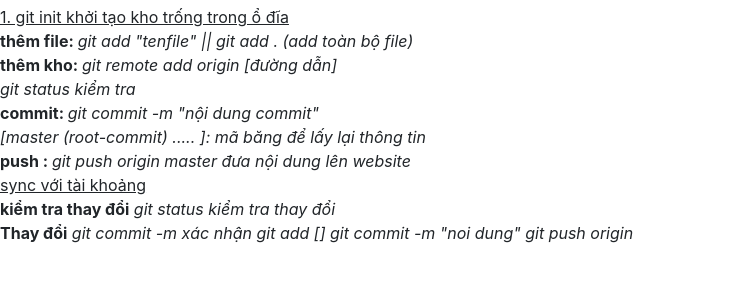
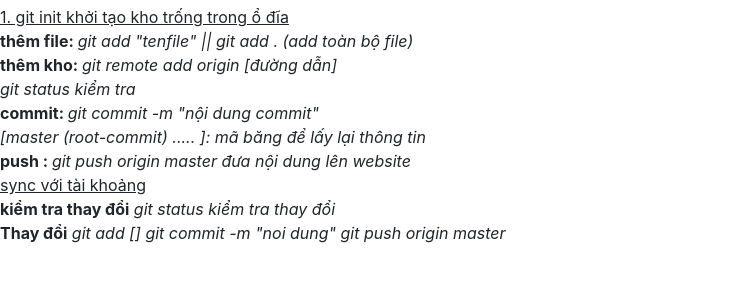
Before and after one commit to chungvux01/chungvux01.github.io, a plain HTML site: page index.html in a window 1280 px wide. Shown: the part 193-474 px from the top of the page, without its empty margins (0-740 px from the left). Drawn offline with Linux system fonts and the light colour scheme.

Commit message:
changefile

```diff
--- a/index.html
+++ b/index.html
@@ -48,10 +48,9 @@
 		</li>
 		<li>
 			<b>Thay đổi</b>
-			<i>git commit -m  xác nhận</i>
 			<i>git add []   </i>
 			<i>git commit -m "noi dung"   </i>
-			<i>git push origin </i>
+			<i>git push origin master</i>
 		</li>
 	 </ul>
 
```
